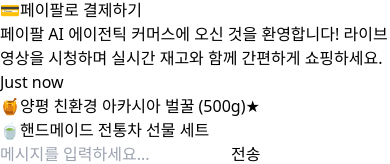
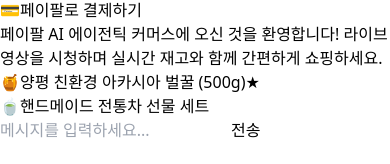
Before and after one commit to cafeblanc/paypal-ai-hackathon, a React (Vite) app: page / in a window 390 px wide. Shown: the part 437-601 px from the top of the page. Built offline with nearby package versions, Linux system fonts and the light colour scheme.

Commit message:
fix: remove message timestamp in mobile chat to expand chat space

```diff
--- a/src/components/LiveStreamView.tsx
+++ b/src/components/LiveStreamView.tsx
@@ -1660,7 +1660,6 @@ export const LiveStreamView: React.FC = () => {
                     )}
                   </div>
                 )}
-                <span className="text-[9px] text-slate-500 mt-0.5">{msg.timestamp}</span>
               </div>
             ))}
             {/* 최신 대화로 자동 스크롤 타겟 */}
```
